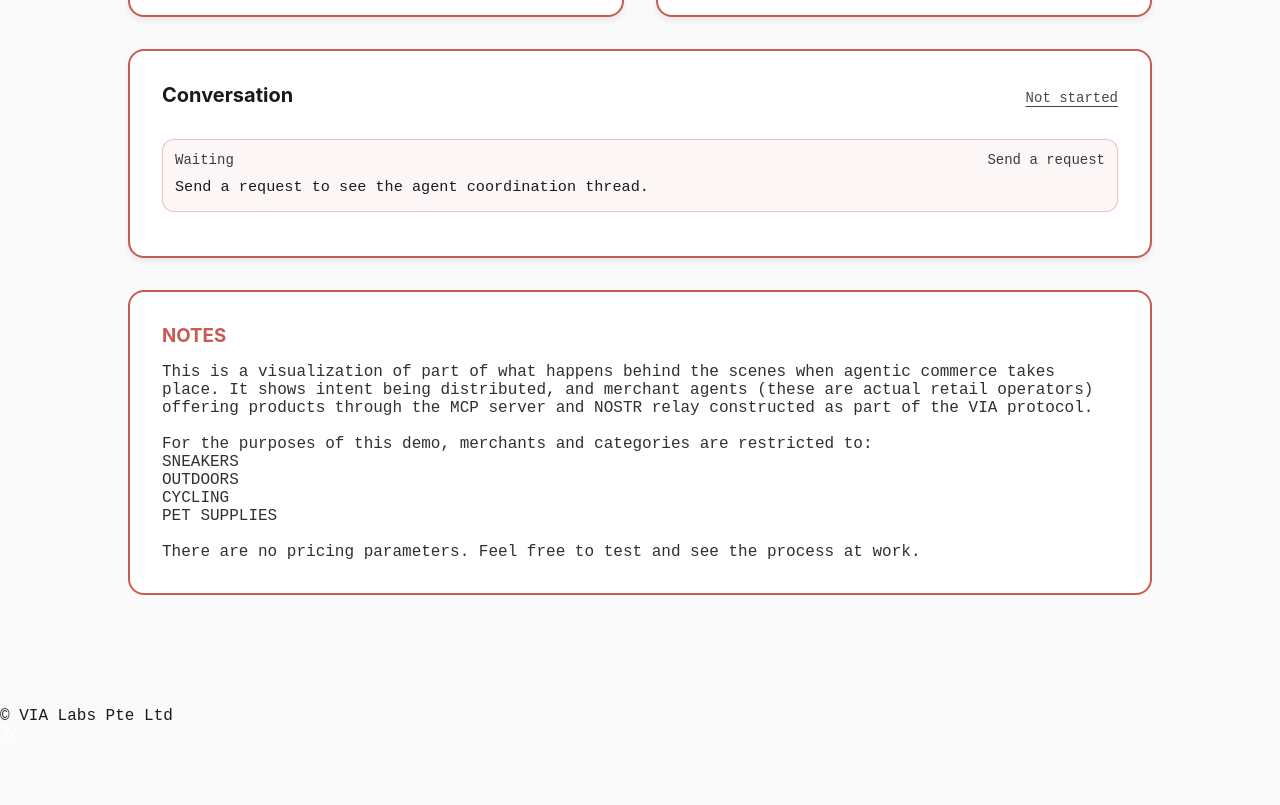
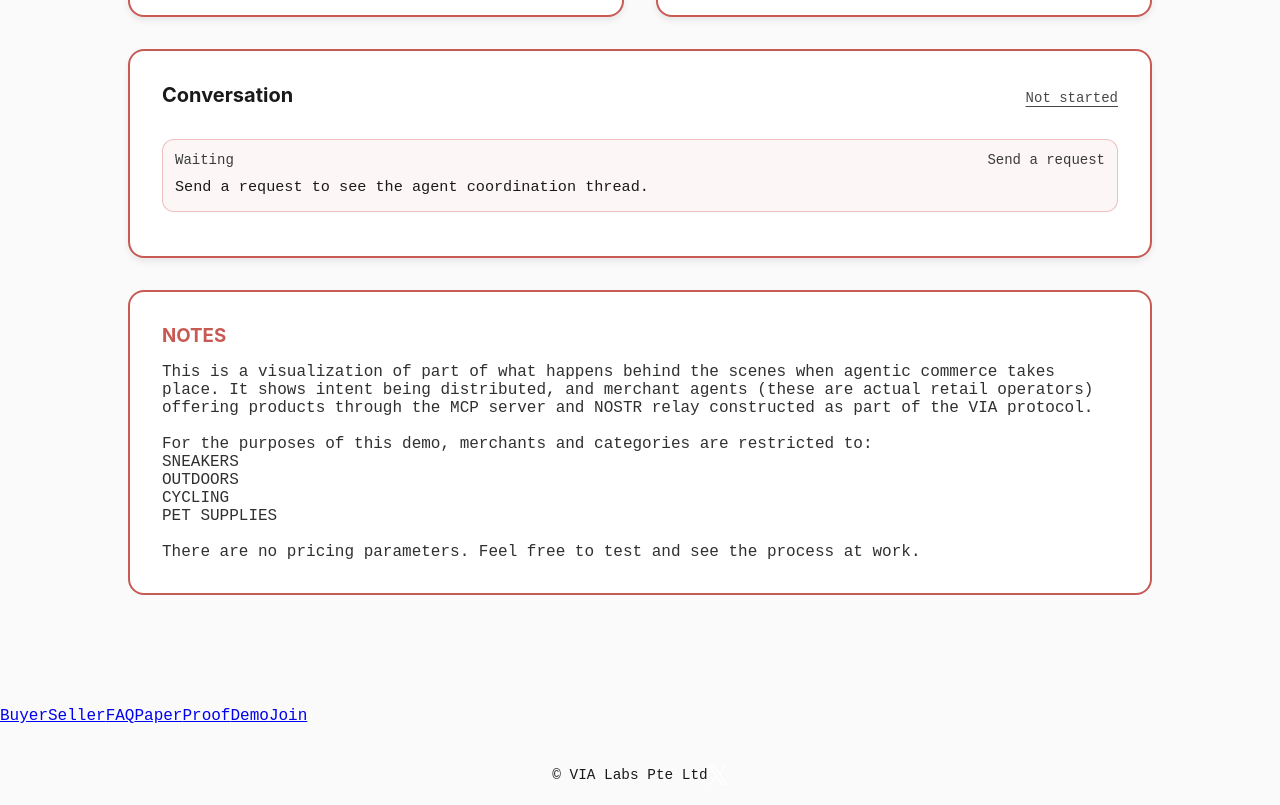
Before and after one commit to richardjhobbs/via_demo, a Next.js app: page / in a window 1280 px wide. Shown: the part 1530-2335 px from the top of the page. Before the commit the page ends 2275 px from the top, so only its background shows below. Built offline with nearby package versions, Linux system fonts and the light colour scheme.

Commit message:
fix demo footer

```diff
--- a/app/globals.css
+++ b/app/globals.css
@@ -524,3 +524,26 @@ html.dark .demo-offer {
   display: block;
   object-fit: contain;
 }
+.site-footer {
+  display: flex;
+  justify-content: space-between;
+  align-items: center;
+  max-width: 980px;
+  margin: 40px auto 20px auto;
+  padding: 0 20px;
+}
+
+.footer-left {
+  font-size: 0.9rem;
+}
+
+.footer-right {
+  display: flex;
+  align-items: center;
+}
+
+.social-icon {
+  width: 20px;
+  height: 20px;
+  display: block;
+}
--- a/app/page.tsx
+++ b/app/page.tsx
@@ -549,9 +549,22 @@ export default function HomePage() {
           </div>
         </div>
       </main>
+<nav className="bottom-nav" aria-label="Main navigation">
+  <a href="https://getvia.xyz/buyer.html" className="bottom-nav-link">Buyer</a>
+  <a href="https://getvia.xyz/seller.html" className="bottom-nav-link">Seller</a>
+  <a href="https://getvia.xyz/what-is-via.html" className="bottom-nav-link">FAQ</a>
+  <a href="https://getvia.xyz/paper.html" className="bottom-nav-link">Paper</a>
+  <a href="https://getvia.xyz/proof.html" className="bottom-nav-link">Proof</a>
+  <a href="https://demo.getvia.xyz" className="bottom-nav-link">Demo</a>
+  <a href="https://getvia.xyz/join.html" className="bottom-nav-link">Join</a>
+</nav>
 
       {/* Footer uses the same classes as getvia */}
-      <div className="footer-left">© VIA Labs Pte Ltd</div>
+      <footer className="site-footer">
+  <div className="footer-left">
+    © VIA Labs Pte Ltd
+  </div>
+
   <div className="footer-right">
     <a
       href="https://x.com/via_labs_sg"
@@ -562,14 +575,14 @@ export default function HomePage() {
       <img
         id="socialIcon"
         src="/images/logo-white.png"
-  alt="X (Twitter)"
+        alt="X"
         className="social-icon"
         data-light="/images/logo-black.png"
         data-dark="/images/logo-white.png"
       />
     </a>
-
   </div>
+</footer>
     </>
   );
 }
```
Lines whose indentation alone changed are shown as unchanged.
